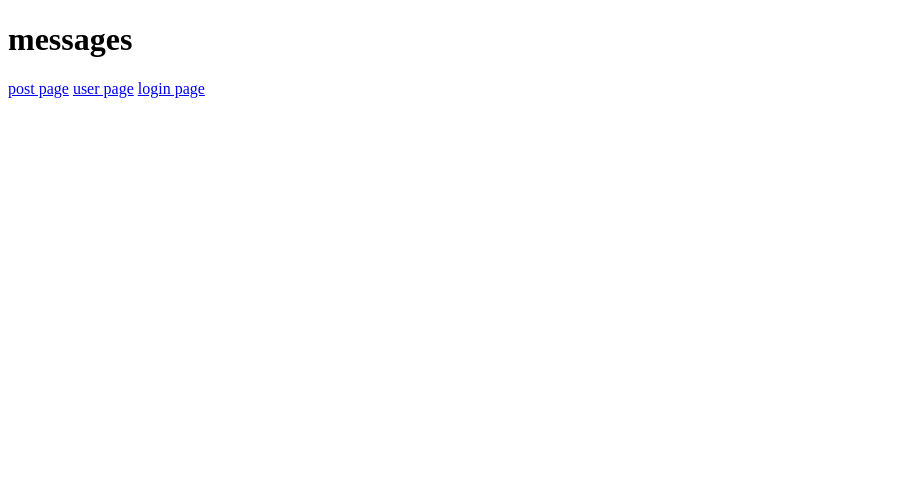
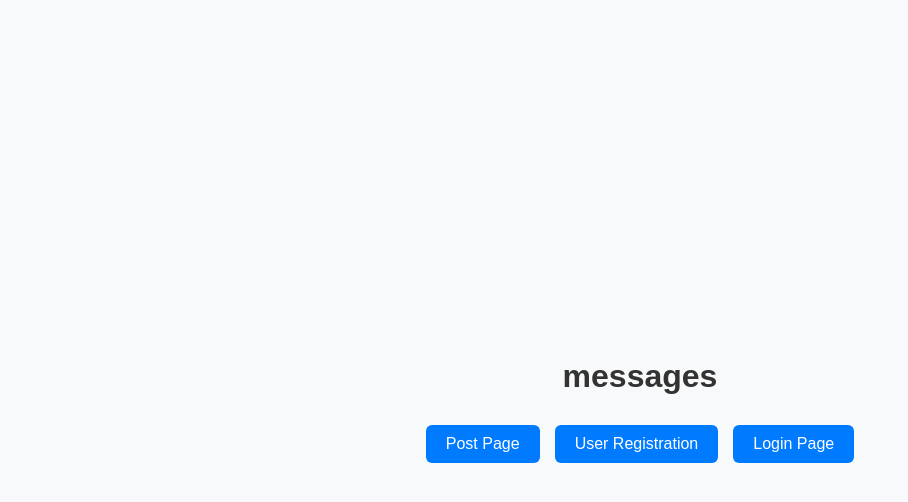
Before and after one commit to kuruneru/place_pop_application, a FastAPI app: page / in a window 1280 px wide. Shown: the top 502 px of the page, without its empty margins (0-908 px from the left). Run offline with FastAPI, Linux system fonts and the light colour scheme.

Commit message:
user_id.session

```diff
--- a/templates/index.html
+++ b/templates/index.html
@@ -3,12 +3,51 @@
 <head>
     <meta charset="UTF-8">
     <meta name="viewport" content="width=device-width, initial-scale=1.0">
-    <title>Document</title>
+    <title>My App</title>
+    <style>
+        body {
+            font-family: Arial, sans-serif;
+            background-color: #f8f9fa;
+            margin: 0;
+            padding: 0;
+            display: flex;
+            flex-direction: column;
+            align-items: center;
+            justify-content: center;
+            min-height: 100vh;
+        }
+
+        h1 {
+            color: #333;
+            margin-bottom: 30px;
+        }
+
+        .links {
+            display: flex;
+            gap: 15px;
+        }
+
+        a {
+            text-decoration: none;
+            padding: 10px 20px;
+            background-color: #007bff;
+            color: white;
+            border-radius: 6px;
+            font-size: 16px;
+            transition: background-color 0.2s;
+        }
+
+        a:hover {
+            background-color: #0056b3;
+        }
+    </style>
 </head>
 <body>
     <h1>{{ messages }}</h1>
-    <a href="./post">post page</a>
-    <a href="./user">user page</a>
-    <a href="./login">login page</a>
+    <div class="links">
+        <a href="./post">Post Page</a>
+        <a href="./user">User Registration</a>
+        <a href="./login">Login Page</a>
+    </div>
 </body>
 </html>
```
